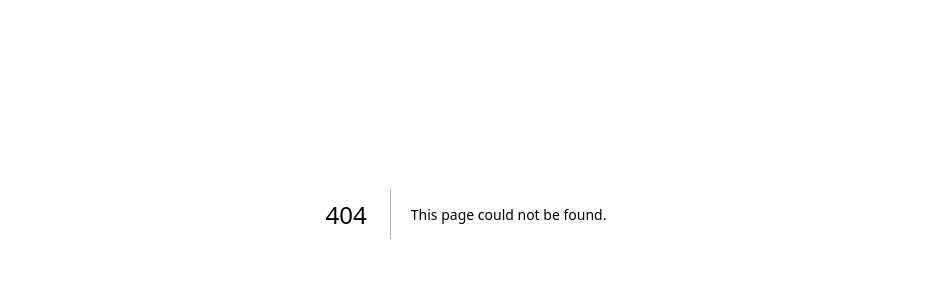
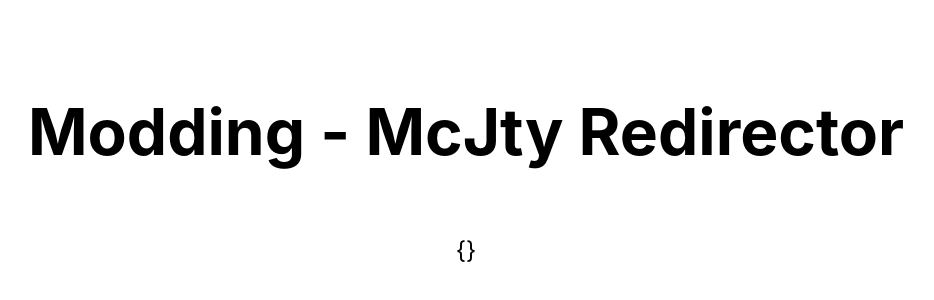
Before and after one commit to tomheaton/mcjty-website, a Next.js app in the folder redirector/: page /modding/index.php in a window 1280 px wide. Before the commit this address had no page. Shown: the part 186-486 px from the top of the page, without its empty margins (174-1108 px from the left). Built offline with nearby package versions, Linux system fonts and the light colour scheme.

Commit message:
redirects (step 1)

```diff
--- a/redirector/next.config.js
+++ b/redirector/next.config.js
@@ -2,6 +2,20 @@
 const nextConfig = {
   reactStrictMode: true,
   swcMinify: true,
+  async redirects() {
+    return [
+      {
+        source: '/modding',
+        destination: 'https://www.mcjty.eu/docs/intro/',
+        permanent: true,
+      },
+      {
+        source: '/mods',
+        destination: 'https://www.mcjty.eu/docs/mods/',
+        permanent: true,
+      },
+    ]
+  },
 }
 
 module.exports = nextConfig
--- a/redirector/src/pages/modding/index.tsx
+++ b/redirector/src/pages/modding/index.php.tsx
@@ -1,8 +1,14 @@
 import type {NextPage} from 'next';
 import Head from 'next/head';
 import styles from '../../styles/Index.module.css';
+import {useRouter} from "next/router";
 
-const Index: NextPage = () => {
+const Modding: NextPage = () => {
+  // TODO: use middleware instead
+  const router = useRouter();
+
+  const query = router.query;
+
   return (
     <div className={styles.container}>
       <Head>
@@ -13,15 +19,15 @@ const Index: NextPage = () => {
 
       <main className={styles.main}>
         <h1 className={styles.title}>
-          McJty Redirector
+          Modding - McJty Redirector
         </h1>
 
         <p className={styles.description}>
-          Redirecting you to the new wiki!
+          {JSON.stringify(query, null, 2)}
         </p>
       </main>
     </div>
   );
 }
 
-export default Index;
+export default Modding;
```
Also changed, not shown: redirector/src/pages/mods/index.php.tsx (renamed from redirector/src/pages/mods/index.tsx, +13 -7 lines).
